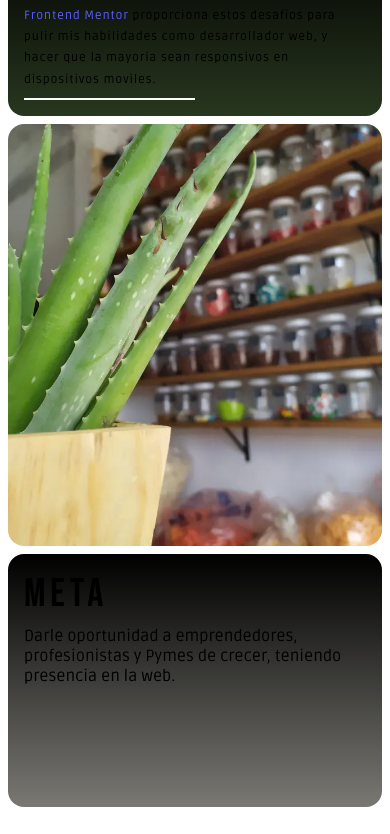
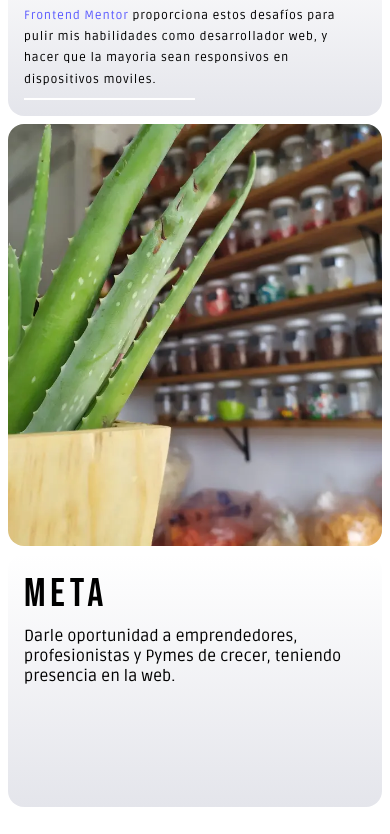
Before and after one commit to DromerJx/desarrolladorweb-brunomoreno, a plain HTML site: page index.html in a window 390 px wide. Shown: the part 1982-2816 px from the top of the page. Drawn offline with nearby package versions, Linux system fonts and the light colour scheme.

Commit message:
cambios en lapaleta de colores 01

```diff
--- a/style.css
+++ b/style.css
@@ -81,7 +81,7 @@ h2 {
     width: 25vw;
     height: auto;
     object-fit: cover;
-    border-radius: 10rem 1rem 10rem 1rem;
+    border-radius: 10em 1em 10em 1em;
 }
 .subcont-bruno-bottom {
     width: 100%;
@@ -739,7 +739,7 @@ a {
         /* display: flex;
         flex-direction: column; */
         gap: .5rem;
-        background: linear-gradient(to bottom, black, #28371F);
+        background: linear-gradient(to bottom, transparent, var(--color-bento-box));
     }
     .bento-mi-trabajo p {
         font-size: .75rem;
@@ -781,7 +781,7 @@ a {
         /* display: flex; */
         /* flex-direction: column; */
         gap: .5rem;
-        background: linear-gradient(to bottom, black, #797873);
+        background: linear-gradient(to bottom, transparent, var(--color-bento-box));
     }
     .bento-meta p{
         font-size: 1rem;
```
